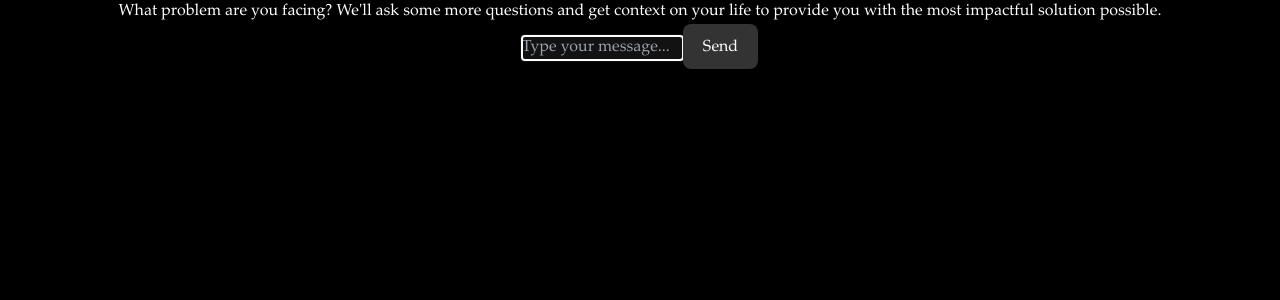
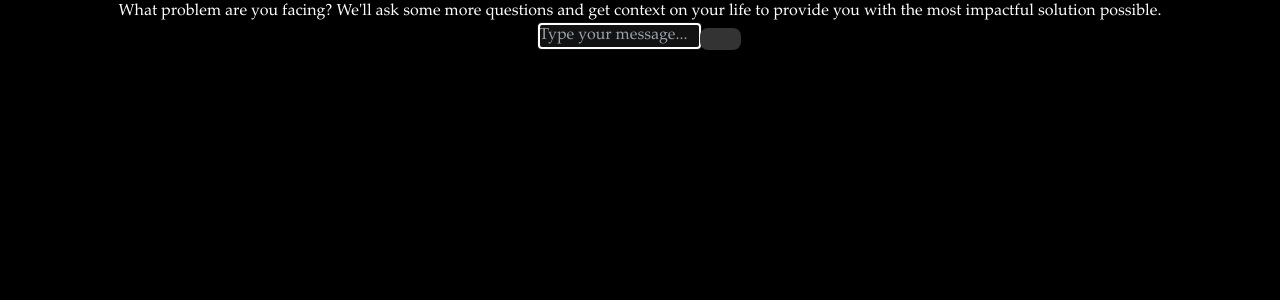
Before and after one commit to marvinirwin/sidequest, a React (Vite) app in the folder front/: page / in a window 1280 px wide. Shown: the top 300 px of the page. Built offline with nearby package versions, Linux system fonts and the light colour scheme.

Commit message:
bg on landing

```diff
--- a/front/src/PromptChain.tsx
+++ b/front/src/PromptChain.tsx
@@ -95,12 +95,14 @@ export const PromptChain: React.FC<PromptChainProps> = ({ initialPrompt, validat
     const latestMessage = displayMessages[0];
     return (
       <div className="w-full max-w-2xl mx-auto rounded-lg shadow-md">
-        <div className="bg-indigo-600 text-white p-6 rounded-t-lg">
+        <div className="bg-black text-white p-6 rounded-t-lg">
           {latestMessage?.content}
         </div>
 
-        <div className="p-4 bg-white rounded-b-lg">
-          <form onSubmit={handleSubmit} className="flex gap-2">
+        <div className="p-4 bg-black rounded-b-lg">
+          <form onSubmit={handleSubmit} className="flex items-center w-full max-w-2xl mx-auto">
+            <div className="flex items-center w-full rounded-full border border-gray-600 bg-black overflow-hidden shadow-sm">
+              {/* Input Field */}
               <input
                 ref={inputRef}
                 type="text"
@@ -108,19 +110,31 @@ export const PromptChain: React.FC<PromptChainProps> = ({ initialPrompt, validat
                 onChange={(e) => setUserInput(e.target.value)}
                 placeholder="Type your message..."
                 disabled={isComplete || isLoading}
-              className="flex-1 p-4 text-lg rounded-lg border border-gray-300 focus:outline-none focus:border-blue-500 disabled:opacity-50"
+                className="flex-1 px-4 py-3 text-lg text-gray-300 focus:outline-none focus:ring-2 focus:ring-white disabled:opacity-50 bg-black"
               />
+
+              {/* Send Button */}
               <button
                 type="submit"
                 disabled={isComplete || isLoading}
-              className="bg-blue-500 text-white px-6 py-2 rounded-lg hover:bg-blue-600 disabled:opacity-50 disabled:hover:bg-blue-500 relative"
+                className="bg-transparent text-white border-2 border-white px-5 py-3 flex items-center justify-center hover:bg-gray-700 disabled:opacity-50 disabled:hover:bg-transparent"
               >
                 {isLoading ? (
-                <div className="animate-spin rounded-full h-5 w-5 border-2 border-white border-t-transparent mx-auto"/>
+                  <div className="animate-spin rounded-full h-5 w-5 border-2 border-white border-t-transparent"></div>
                 ) : (
-                'Send'
+                  <svg
+                    xmlns="http://www.w3.org/2000/svg"
+                    fill="none"
+                    viewBox="0 0 24 24"
+                    strokeWidth="2"
+                    stroke="currentColor"
+                    className="w-6 h-6"
+                  >
+                    <path strokeLinecap="round" strokeLinejoin="round" d="M3 10.75L21 3l-7.75 18L10.5 13.5 3 10.75z" />
+                  </svg>
                 )}
               </button>
+            </div>
           </form>
 
           {isComplete && (
@@ -141,11 +155,7 @@ export const PromptChain: React.FC<PromptChainProps> = ({ initialPrompt, validat
             key={index}
             className={`flex ${message.role === 'assistant' ? 'justify-start' : 'justify-end'}`}
           >
-            <div className={`max-w-[80%] rounded-lg p-4 ${
-              message.role === 'assistant'
-                ? 'bg-indigo-600 text-white'
-                : 'bg-emerald-500 text-white'
-            }`}>
+            <div className={`max-w-[80%] rounded-lg p-4 ${message.role === 'assistant' ? 'bg-indigo-600 text-white' : 'bg-emerald-500 text-white'}`}>
               {message.content}
             </div>
           </div>
@@ -161,7 +171,7 @@ export const PromptChain: React.FC<PromptChainProps> = ({ initialPrompt, validat
           placeholder="Type your message..."
           disabled={isComplete}
           autoFocus
-          className="flex-1 px-4 py-2 text-lg focus:outline-none focus:ring-2 focus:ring-blue-500 disabled:opacity-50"
+          className="flex-1 px-4 py-2 text-lg focus:outline-none focus:ring-2 focus:ring-blue-500 disabled:opacity-50 bg-black text-white"
         />
         <button
           type="submit"
@@ -171,11 +181,11 @@ export const PromptChain: React.FC<PromptChainProps> = ({ initialPrompt, validat
           {isLoading ? (
             <div className="animate-spin rounded-full h-5 w-5 border-2 border-white border-t-transparent mx-auto"/>
           ) : (
-            'Send'
+            <>
+              {'Send '}
+              <span className="inline-block bg-transparent text-white">{'✈️'}</span> {/* Paper airplane emoji with no background */}
+            </>
           )}
-
-      ✈️ {/* Paper airplane emoji */}
-      {/* Alternatively, use an SVG icon for better customization */}
         </button>
       </form>
 
```
Lines whose indentation alone changed are shown as unchanged.
